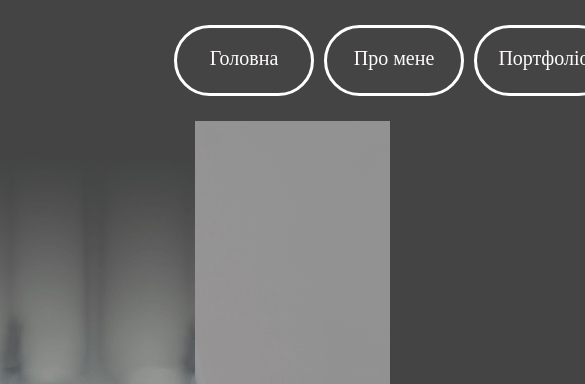
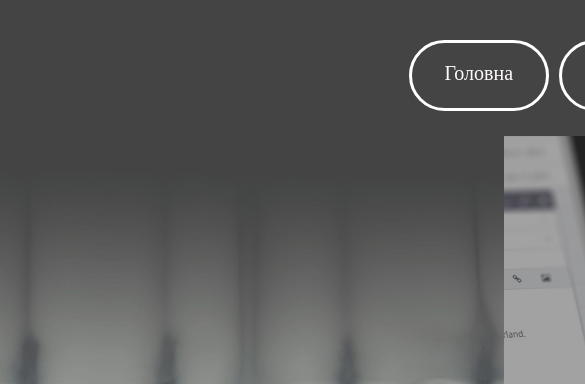
Before and after one commit to Jekkich87/ReposytoryJk87, a plain HTML site: page MyCVProject/CVukr.html in a window 390 px wide. Shown: the top 384 px of the page, 585 px wide, since content can reach past the window. Drawn offline with nearby package versions, Linux system fonts and the light colour scheme.

Commit message:
justify nav; starting adaptive layout;;

```diff
--- a/MyCVProject/CVukr.html
+++ b/MyCVProject/CVukr.html
@@ -14,14 +14,14 @@
 <body id="body">
 
     <header id="header">
-        <nav id="nav">
+        <!--<nav id="nav"></nav>-->
             <ul class="ulnav">
                 <li class="navli"><a href="#" class="navlink">Головна</a></li>
                 <li class="navli"><a href="#" class="navlink">Про мене</a></li>
                 <li class="navli"><a href="#" class="navlink">Портфоліо</a></li>
                 <li class="navli"><a href="#" class="navlink">Контакти</a></li>
             </ul>
-        </nav>
+
     </header>
 
     <main id="main">
--- a/MyCVProject/Styles/cv.css
+++ b/MyCVProject/Styles/cv.css
@@ -24,25 +24,26 @@ html {
 }
 
 #header {
-    margin-top: 10px;
+    /*margin-top: 10px;*/
     width: 100%;
     /*height: 50px;*/
-    display: block;
+    display: flex;
     align-items: center;
-    justify-items: right;
+    justify-content: right;
     margin-top: 15px;
     background-color: #444444;
     /*margin-bottom: -20px;*/
 }
+
 
 .ulnav {
     width: 600px;
     height: 90px;
     display: flex;
     align-content: center;
-    justify-content: right;
+    justify-items: right;
     margin-top: 15px;
-    margin-left: 60%;
+    /*margin-left: 60%;*/
 }
 
 .ulnav .navli {
@@ -256,3 +257,14 @@ html {
     /*background-color: rgba(16, 230, 183, 0.562);*/
     padding-top: 16px;
 }
+
+@media(max-width:1000px) {
+#body{
+    display:grid;
+    height: fit-content;
+    grid-template-columns: 1fr;
+    grid-template-rows: repeat(6 100vh);
+    background-color: #444444;
+}
+
+}
```
